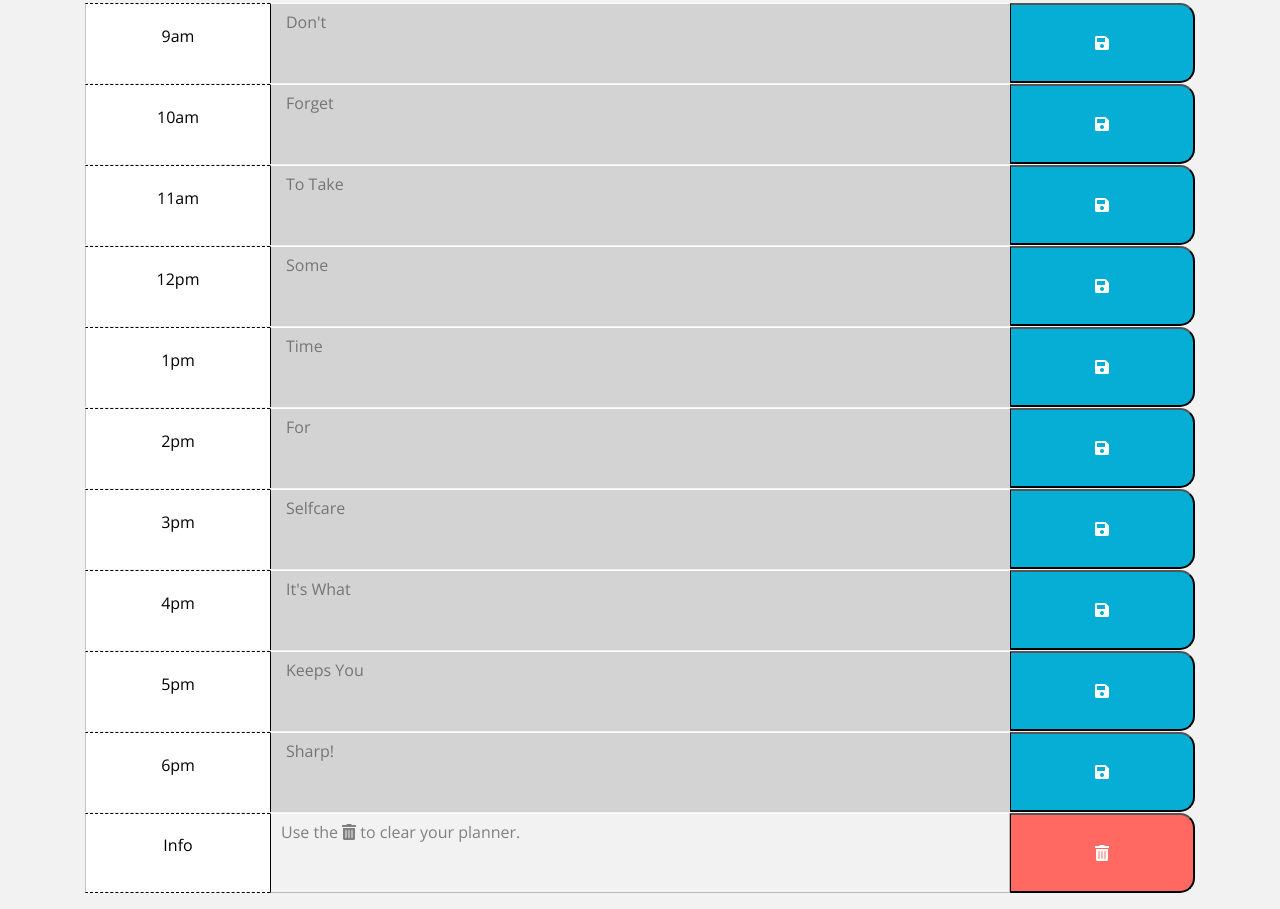
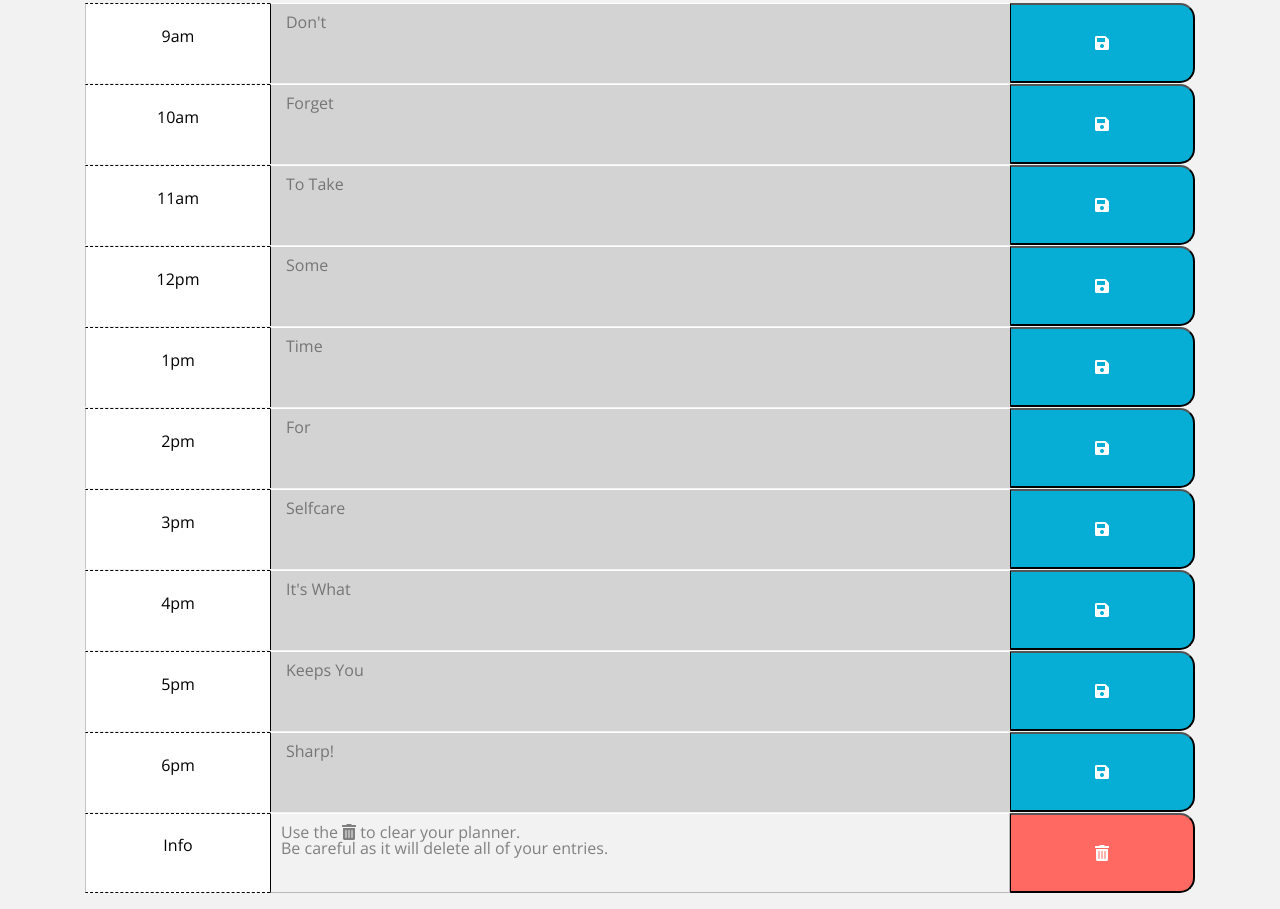
Before and after one commit to Bryson-Palmer/Day-Planner, a plain HTML site: page index.html in a window 1280 px wide. Shown: the part 349-1258 px from the top of the page. Drawn offline with nearby package versions, Linux system fonts and the light colour scheme.

Commit message:
Deleted unused pictures. Added screenshots of application. Modified the textarea of the info footer.

```diff
--- a/index.html
+++ b/index.html
@@ -125,7 +125,7 @@
         <div class="info col-2 d-flex justify-content-center align-items-center">
           <p>Info</p>
         </div>
-        <p id="infoText" class="col-8">Use the <i class="fas fa-trash-alt"></i> to clear your planner.</p>
+        <p id="infoText" class="col-8">Use the <i class="fas fa-trash-alt"></i> to clear your planner.</br>Be careful as it will delete all of your entries.</p>
         <button type="button" id="clearAll" class="clearBtn container fas fa-trash-alt col-2"></button>
       </div>
 
```
Also changed, not shown: assets/images/Day-planner-screenshot-bottom.png (added), assets/images/Day-planner-screenshot-top.png (added), assets/images/business.jpg (deleted), assets/images/exercise.jpg (deleted), assets/images/family.jpg (deleted).
